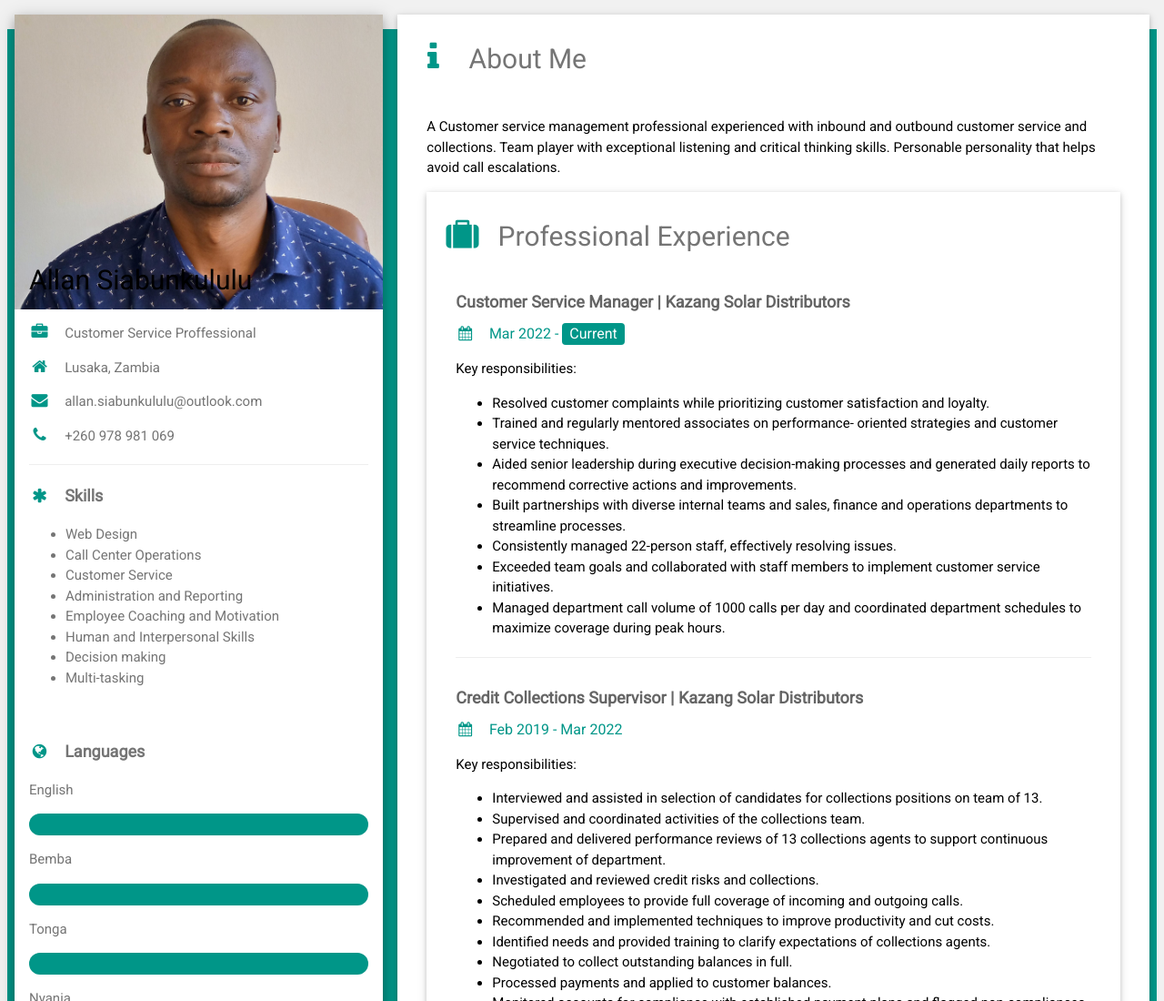
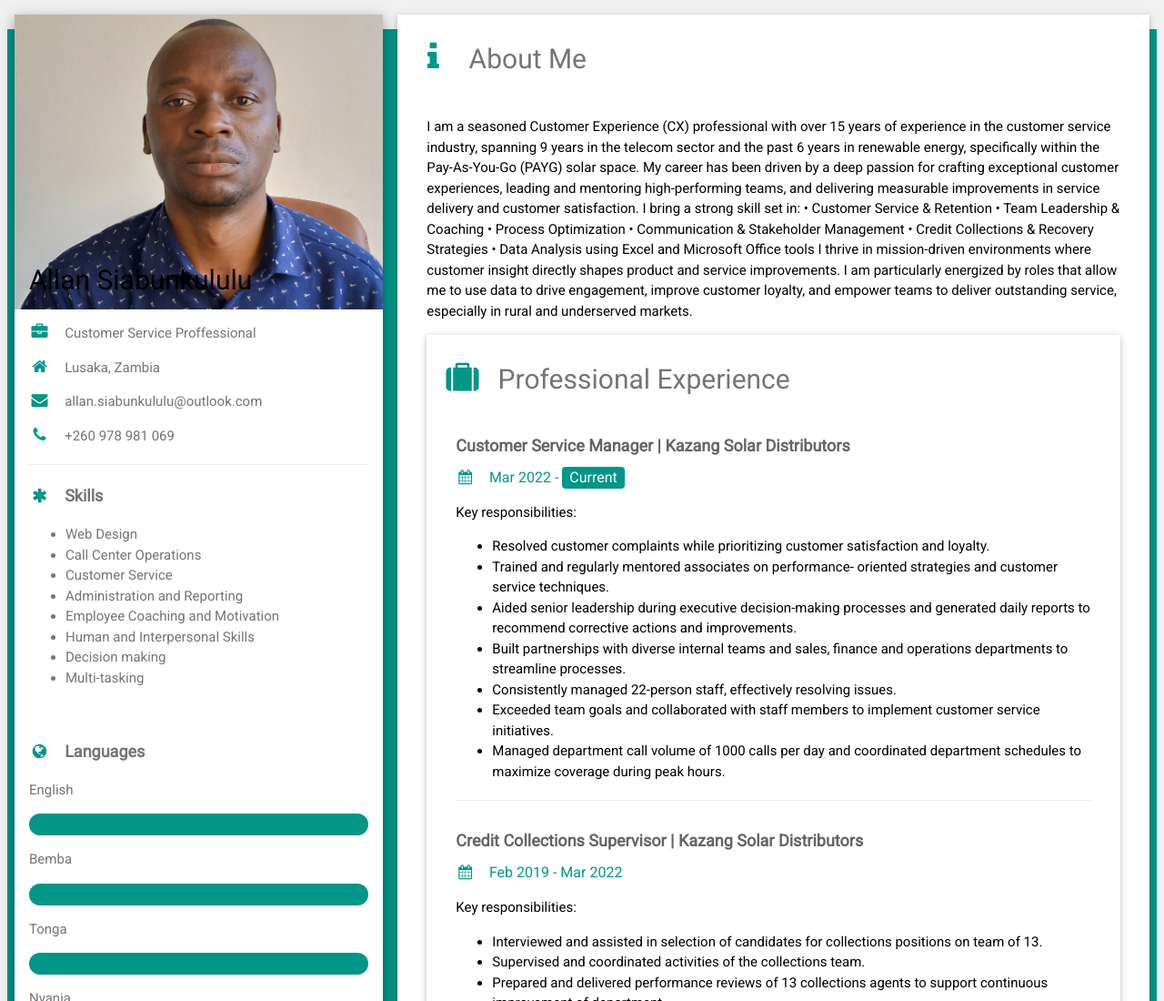
Before and after one commit to Siabunkululu/my-cv, a plain HTML site: page index.html in a window 1280 px wide. Shown: the top 1100 px of the page at 91% size. Drawn offline with nearby package versions, Linux system fonts and the light colour scheme.

Commit message:
Revise 'About Me' section with detailed experience
Updated personal description to reflect extensive experience in customer service and leadership.

```diff
--- a/index.html
+++ b/index.html
@@ -78,12 +78,16 @@ html,body,h1,h2,h3,h4,h5,h6 {font-family: "Roboto", 'Times New Roman', Times, se
       <div class="w3-container w3-card w3-white w3-margin-bottom">
         <h2 class="w3-text-grey w3-padding-16"><i class="fa fa-info fa-fw w3-margin-right w3-xxlarge w3-text-teal"></i>About Me</h2>
         <div class="w3-container">
-          <p>A Customer service management professional
-            experienced with inbound and outbound customer
-            service and collections. Team player with exceptional
-            listening and critical thinking skills. Personable
-            personality that helps avoid
-            call escalations.</p>
+          <p>I am a seasoned Customer Experience (CX) professional with over 15 years of experience in the customer service industry, spanning 9 years in the telecom sector and the past 6 years in renewable energy, specifically within the Pay-As-You-Go (PAYG) solar space.
+My career has been driven by a deep passion for crafting exceptional customer experiences, leading and mentoring high-performing teams, and delivering measurable improvements in service delivery and customer satisfaction.
+I bring a strong skill set in:
+•	Customer Service & Retention
+•	Team Leadership & Coaching
+•	Process Optimization
+•	Communication & Stakeholder Management
+•	Credit Collections & Recovery Strategies
+•	Data Analysis using Excel and Microsoft Office tools
+I thrive in mission-driven environments where customer insight directly shapes product and service improvements. I am particularly energized by roles that allow me to use data to drive engagement, improve customer loyalty, and empower teams to deliver outstanding service, especially in rural and underserved markets.</p>
 
       <div class="w3-container w3-card w3-white w3-margin-bottom">
         <h2 class="w3-text-grey w3-padding-16"><i class="fa fa-suitcase fa-fw w3-margin-right w3-xxlarge w3-text-teal"></i>Professional Experience</h2>
```
